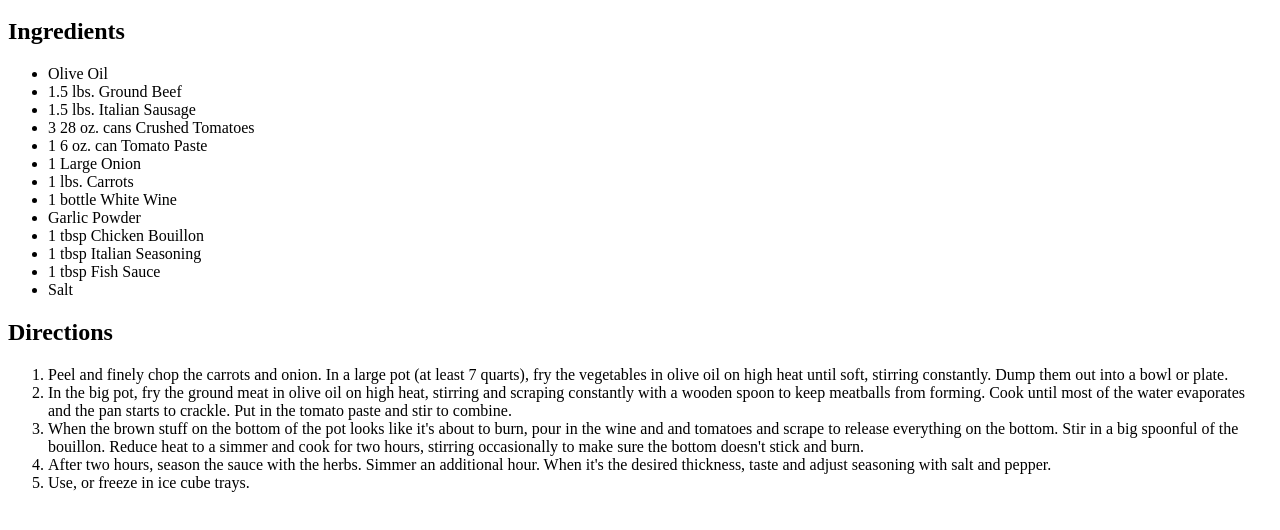
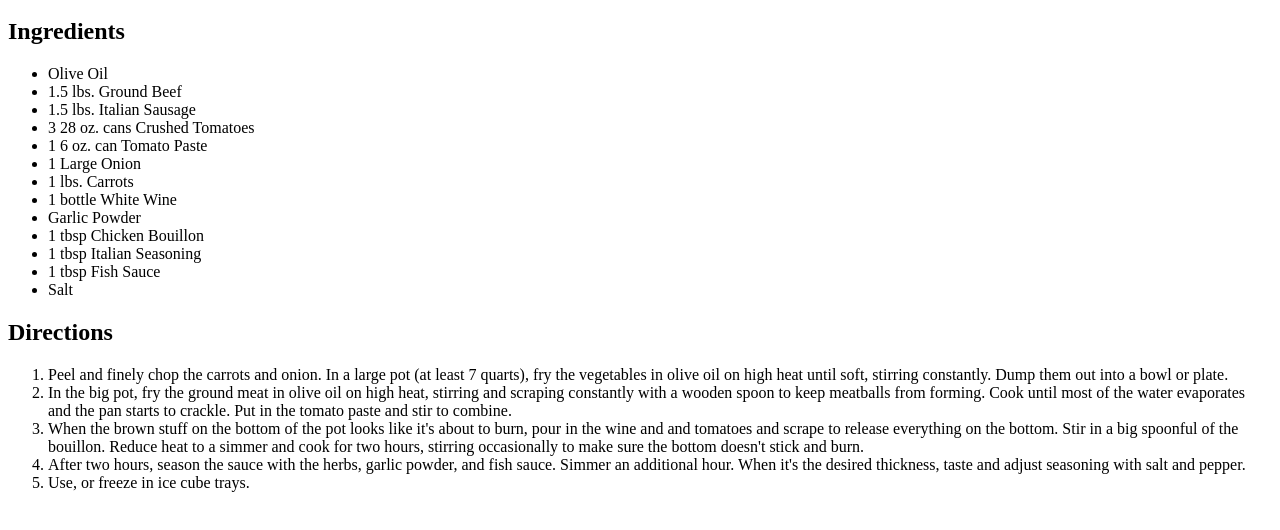
Before and after one commit to dan-almeida1/Odin-Recipes, a plain HTML site: page recipes/spaghetti-sauce.html in a window 1280 px wide. Shown: the part 104-634 px from the top of the page. Drawn offline with Linux system fonts and the light colour scheme.

Commit message:
added description

```diff
--- a/recipes/spaghetti-sauce.html
+++ b/recipes/spaghetti-sauce.html
@@ -27,7 +27,7 @@
             <li>Peel and finely chop the carrots and onion. In a large pot (at least 7 quarts), fry the vegetables in olive oil on high heat until soft, stirring constantly. Dump them out into a bowl or plate.</li>
             <li>In the big pot, fry the ground meat in olive oil on high heat, stirring and scraping constantly with a wooden spoon to keep meatballs from forming. Cook until most of the water evaporates and the pan starts to crackle. Put in the tomato paste and stir to combine.</li>
             <li>When the brown stuff on the bottom of the pot looks like it's about to burn, pour in the wine and and tomatoes and scrape to release everything on the bottom. Stir in a big spoonful of the bouillon. Reduce heat to a simmer and cook for two hours, stirring occasionally to make sure the bottom doesn't stick and burn.</li>
-            <li>After two hours, season the sauce with the herbs. Simmer an additional hour. When it's the desired thickness, taste and adjust seasoning with salt and pepper.</li>
+            <li>After two hours, season the sauce with the herbs, garlic powder, and fish sauce. Simmer an additional hour. When it's the desired thickness, taste and adjust seasoning with salt and pepper.</li>
             <li>Use, or freeze in ice cube trays.</li>
         </ol>
     </body>
```
